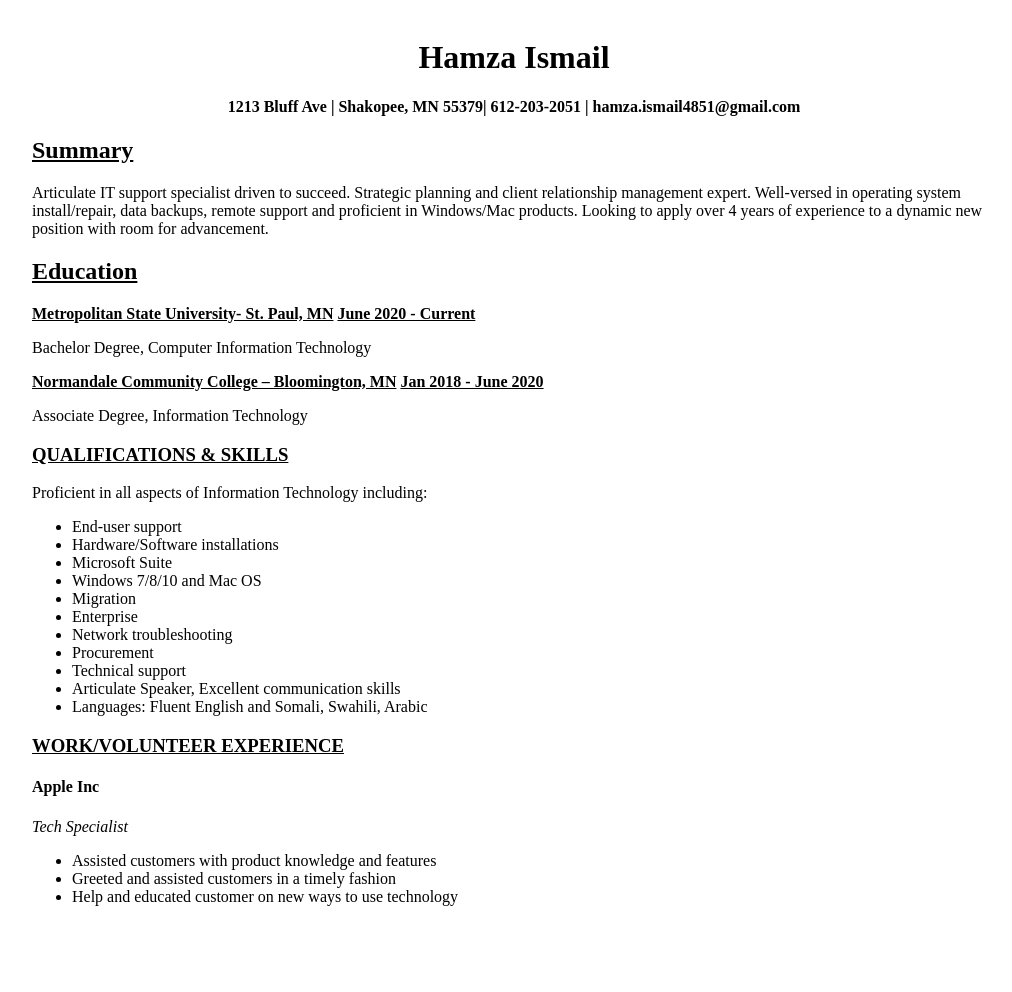
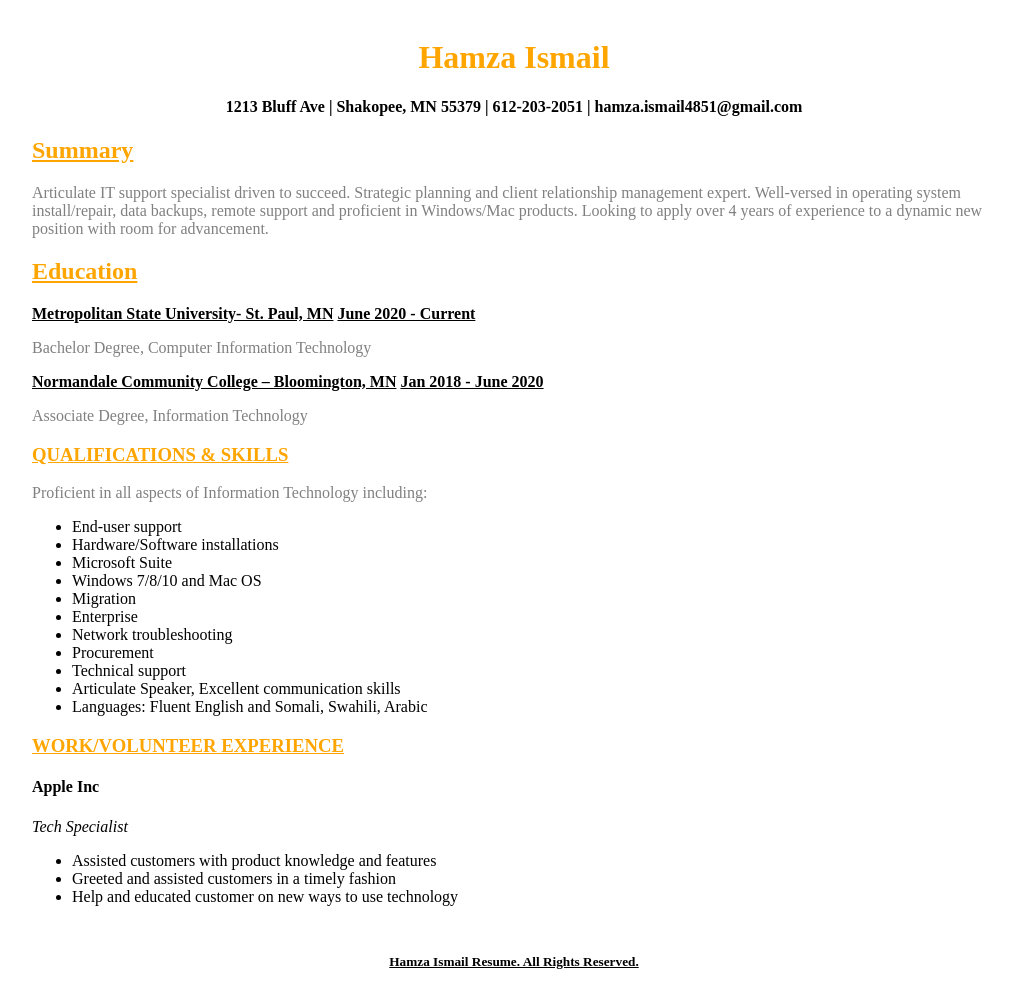
Before and after one commit to hamza4851/Resume-HTML, a plain HTML site: page index.html in a window 1280 px wide. Shown: the whole page, without its empty margins (126-1138 px from the left). Before the commit the page ends 940 px from the top, so only its background shows below. Drawn offline with Linux system fonts and the light colour scheme.

Commit message:
add css styling

```diff
--- a/hamzaismail.css
+++ b/hamzaismail.css
@@ -2,4 +2,26 @@
 	padding: 10px 150px 10px 150px;
 	border-radius: 15px;
 	text-align: left;
+	box-sizing: 7px
+
 }
+
+p {
+  color: gray;
+}
+
+h1 {
+    color: orange;
+}
+
+h3 {
+	color: orange
+}
+
+h2 {
+	color: orange
+}
+
+h5 {
+	text-decoration: underline;
+}
--- a/index.html
+++ b/index.html
@@ -6,7 +6,7 @@
   <div id="container">
 
   <h1><center>Hamza Ismail</center></h1>
-  <h4><center>1213 Bluff Ave | Shakopee, MN 55379| 612-203-2051 | hamza.ismail4851@gmail.com</center></h4>
+  <h4><center>1213 Bluff Ave | Shakopee, MN 55379 | 612-203-2051 | hamza.ismail4851@gmail.com</center></h4>
 
 <h2><b><u>Summary</u></b></h2>
 <p>Articulate IT support specialist driven to succeed. Strategic planning and client relationship management
@@ -52,4 +52,7 @@ advancement.
 </ul>
 
 </div>
-</html
+
+
+<h5><center> Hamza Ismail Resume. All Rights Reserved.</center></h5>
+</html>
```
